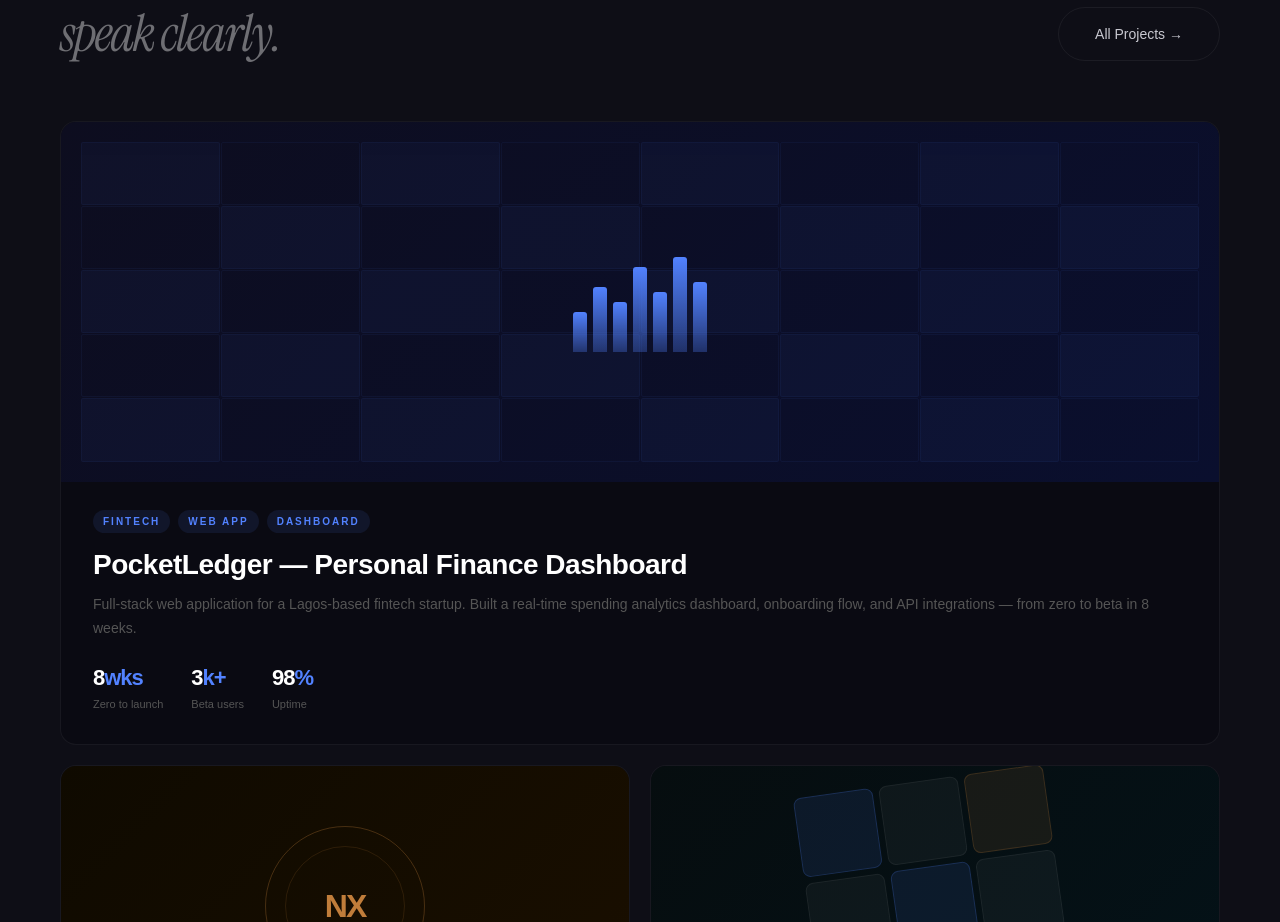
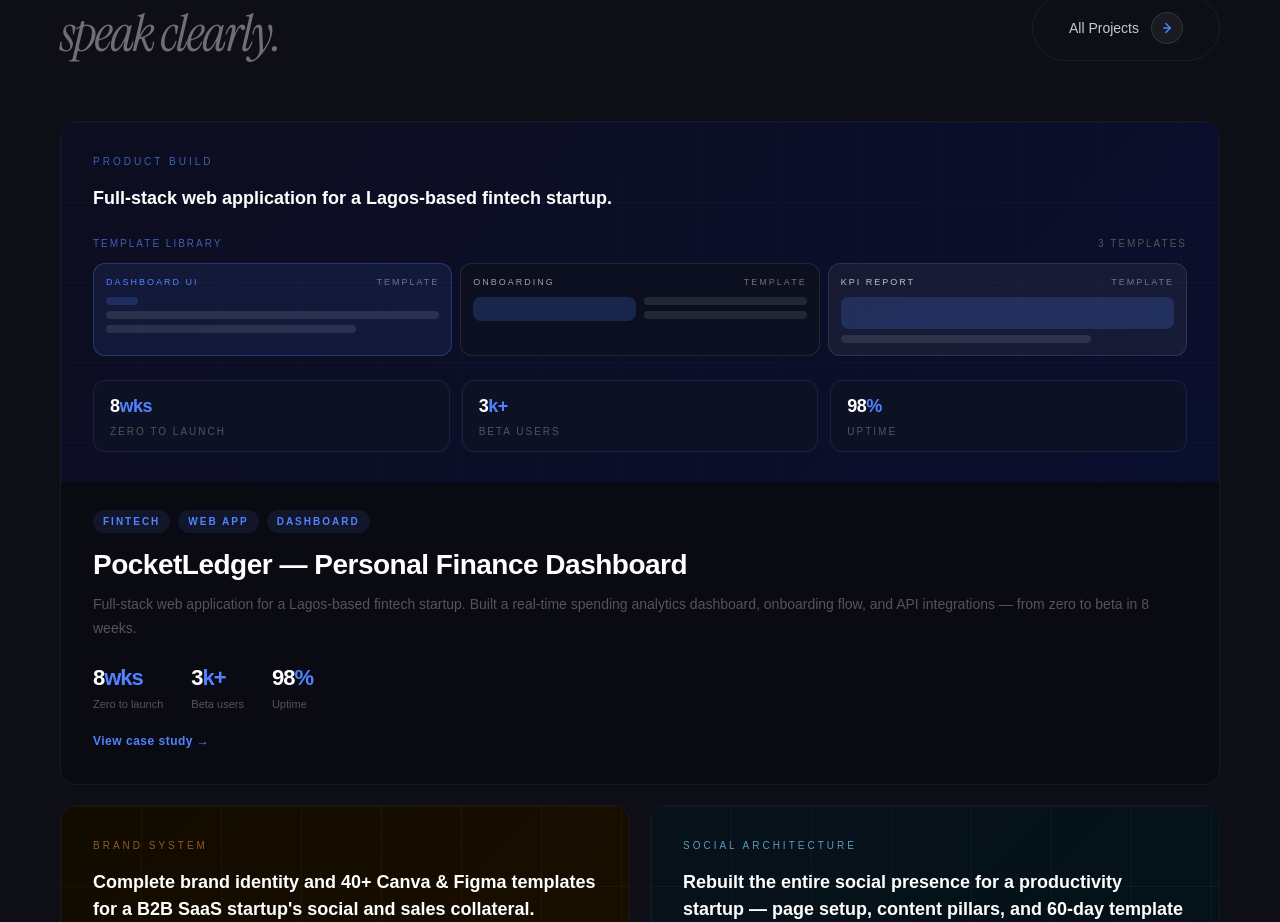
Before and after one commit to LivinginPixel/living-in-pixel, a Next.js app: page / in a window 1280 px wide. Shown: the part 1878-2800 px from the top of the page. Built offline with nearby package versions, Linux system fonts and the light colour scheme; no server answers; a web font is replaced by a local one.

Commit message:
fixed cursor not appearing properly on projects page.
Refactored cursor

```diff
--- /dev/null
+++ b/src/components/navigation/GlobalCursor.tsx
@@ -0,0 +1,22 @@
+'use client';
+
+import { CustomCursor } from '../../features/landing/components/CustomCursor';
+import { useCustomCursor } from '../../features/landing/hooks';
+
+type GlobalCursorProps = Readonly<{
+  enabled?: boolean;
+}>;
+
+const DEFAULT_CURSOR_STATE = {
+  enabled: true
+} as const;
+
+export const GlobalCursor = ({ enabled = DEFAULT_CURSOR_STATE.enabled }: GlobalCursorProps) => {
+  useCustomCursor();
+
+  if (!enabled) {
+    return null;
+  }
+
+  return <CustomCursor />;
+};
--- a/src/features/landing/LandingPage.tsx
+++ b/src/features/landing/LandingPage.tsx
@@ -1,10 +1,9 @@
 'use client';
 
 import { caseStudies, contactEmail, marqueeItems, navLinks, processSteps, services, testimonials } from './data';
-import { useCustomCursor, useNavBlur, useRevealOnScroll } from './hooks';
+import { useNavBlur, useRevealOnScroll } from './hooks';
 import {
   ContactSection,
-  CustomCursor,
   HeroSection,
   MarqueeStrip,
   NavBar,
@@ -16,13 +15,11 @@
 } from './components';
 
 export function LandingPage() {
-  useCustomCursor();
   useRevealOnScroll();
   useNavBlur();
 
   return (
     <main className="relative">
-      <CustomCursor />
       <NavBar links={navLinks} />
       <HeroSection />
       <MarqueeStrip items={marqueeItems} />
--- a/src/features/landing/components/HeroSection.tsx
+++ b/src/features/landing/components/HeroSection.tsx
@@ -1,3 +1,7 @@
+const HERO_TYPE = {
+  subline: 'font-serif text-white/40'
+} as const;
+
 export function HeroSection() {
   return (
     <section className="relative flex min-h-screen flex-col items-center justify-center overflow-hidden px-10 pb-[100px] pt-[160px] text-center lg:px-10">
@@ -10,16 +14,16 @@
       </div>
 
       <h1 className="animate-fadeUp font-display text-[clamp(48px,8vw,100px)] font-black leading-[0.95] tracking-[-3px] text-white opacity-0 [animation-delay:0.15s]">
-        We build
+        Software That
         <br />
-        <em className="not-italic text-lipBlue">digital</em> brands
+        <em className="not-italic text-lipBlue">Helps Businesses</em>
         <br />
-        <span className="font-[300] text-white/40">that convert.</span>
+        <span className="font-[300] text-white/40">0perate Smarter.</span>
       </h1>
 
       <p className="animate-fadeUp mt-4 max-w-[520px] text-[clamp(15px,2vw,18px)] leading-[1.7] text-muted opacity-0 [animation-delay:0.3s]">
-        Software engineering, social media architecture, and branded systems — built for founders
-        who can&apos;t afford to look amateur.
+        Custom software, business websites, and automation systems designed to
+        simplify operations and accelerate growth.
       </p>
 
       <div className="mt-[50px] flex animate-fadeUp flex-wrap justify-center gap-4 opacity-0 [animation-delay:0.45s]">
@@ -38,7 +42,9 @@
       </div>
 
       <div className="absolute bottom-10 left-1/2 flex -translate-x-1/2 animate-fadeUp flex-col items-center gap-2 opacity-0 [animation-delay:0.8s]">
-        <span className="text-[10px] uppercase tracking-[3px] text-muted">Scroll</span>
+        <span className="text-[10px] uppercase tracking-[3px] text-muted">
+          Scroll
+        </span>
         <div className="h-10 w-px animate-scrollPulse bg-[linear-gradient(to_bottom,#5282ff,transparent)]" />
       </div>
     </section>
--- a/src/features/landing/components/WorkSection.tsx
+++ b/src/features/landing/components/WorkSection.tsx
@@ -1,126 +1,315 @@
-import type { CaseStudy } from '../../../lib/types';
+import Link from "next/link";
+import { DirectionalLink } from "../../../components/navigation/DirectionalLink";
+import type { CaseMetric, CaseStudy } from "../../../lib/types";
 
 interface WorkSectionProps {
   caseStudies: CaseStudy[];
 }
 
-type CaseVisualVariant = 'fintech' | 'brand' | 'social';
+type CaseVisualVariant = "fintech" | "brand" | "social";
 
-const fintechBars = [40, 65, 50, 85, 60, 95, 70];
-const socialPosts: Array<'default' | 'accent' | 'accent2'> = [
-  'accent',
-  'default',
-  'accent2',
-  'default',
-  'accent',
-  'default',
-  'accent2',
-  'accent',
-  'default'
-];
+type NonEmptyArray<T> = readonly [T, ...T[]];
 
-function getCaseVisualVariant(caseStudy: CaseStudy): CaseVisualVariant {
-  if (caseStudy.tags.includes('Fintech')) {
-    return 'fintech';
+type ReadonlyRecord<K extends PropertyKey, V> = Readonly<Record<K, V>>;
+
+type VariantTheme = Readonly<{
+  background: string;
+  accent: string;
+  accentSoft: string;
+  chip: string;
+  panel: string;
+  grid: string;
+}>;
+
+type VariantTagMap = ReadonlyRecord<CaseVisualVariant, readonly string[]>;
+
+type TemplateTone = "primary" | "secondary" | "neutral";
+
+type TemplateLayout = "stack" | "split" | "media";
+
+type TemplateToken = Readonly<{
+  title: string;
+  layout: TemplateLayout;
+  tone: TemplateTone;
+}>;
+
+type TemplateDeckMap = ReadonlyRecord<
+  CaseVisualVariant,
+  NonEmptyArray<TemplateToken>
+>;
+
+type TemplateToneStyles = ReadonlyRecord<TemplateTone, string>;
+
+type TemplateAccentMap = ReadonlyRecord<CaseVisualVariant, string>;
+
+const VARIANT_TAGS = {
+  fintech: ["Fintech"],
+  brand: ["Branding"],
+  social: ["Social Media", "Strategy"],
+} as const satisfies VariantTagMap;
+
+const VARIANT_LABELS = {
+  fintech: "Product Build",
+  brand: "Brand System",
+  social: "Social Architecture",
+} as const satisfies ReadonlyRecord<CaseVisualVariant, string>;
+
+const VARIANT_THEMES = {
+  fintech: {
+    background: "bg-[linear-gradient(135deg,#0d0d1f_0%,#0a0f2e_100%)]",
+    accent: "text-lipBlue",
+    accentSoft: "text-lipBlue/70",
+    chip: "bg-lipBlue/10 text-lipBlue",
+    panel: "border border-lipBlue/15 bg-[#0c1224]",
+    grid: "bg-[linear-gradient(rgba(82,130,255,0.12)_1px,transparent_1px),linear-gradient(90deg,rgba(82,130,255,0.12)_1px,transparent_1px)] bg-[length:80px_80px] opacity-40",
+  },
+  brand: {
+    background: "bg-[linear-gradient(135deg,#120b00_0%,#1a0f00_100%)]",
+    accent: "text-[#c07d3a]",
+    accentSoft: "text-[#c07d3a]/70",
+    chip: "bg-[#c07d3a]/10 text-[#c07d3a]",
+    panel: "border border-[#c07d3a]/20 bg-[#1a120a]",
+    grid: "bg-[linear-gradient(rgba(192,125,58,0.18)_1px,transparent_1px),linear-gradient(90deg,rgba(192,125,58,0.18)_1px,transparent_1px)] bg-[length:80px_80px] opacity-40",
+  },
+  social: {
+    background: "bg-[linear-gradient(135deg,#07111a_0%,#041218_100%)]",
+    accent: "text-[#7fd5ff]",
+    accentSoft: "text-[#7fd5ff]/70",
+    chip: "bg-[#7fd5ff]/10 text-[#7fd5ff]",
+    panel: "border border-[#7fd5ff]/15 bg-[#0a1622]",
+    grid: "bg-[linear-gradient(rgba(127,213,255,0.14)_1px,transparent_1px),linear-gradient(90deg,rgba(127,213,255,0.14)_1px,transparent_1px)] bg-[length:80px_80px] opacity-40",
+  },
+} as const satisfies ReadonlyRecord<CaseVisualVariant, VariantTheme>;
+
+const TEMPLATE_DECKS = {
+  fintech: [
+    { title: "Dashboard UI", tone: "primary", layout: "stack" },
+    { title: "Onboarding", tone: "neutral", layout: "split" },
+    { title: "KPI Report", tone: "secondary", layout: "media" },
+  ],
+  brand: [
+    { title: "Pitch Deck", tone: "primary", layout: "media" },
+    { title: "Brand Book", tone: "secondary", layout: "stack" },
+    { title: "Sales Sheet", tone: "neutral", layout: "split" },
+  ],
+  social: [
+    { title: "IG Carousel", tone: "primary", layout: "split" },
+    { title: "LinkedIn Post", tone: "secondary", layout: "stack" },
+    { title: "Video Cover", tone: "neutral", layout: "media" },
+  ],
+} as const satisfies TemplateDeckMap;
+
+const TEMPLATE_TONE_STYLES: TemplateToneStyles = {
+  primary: "border-lipBlue/30 bg-lipBlue/10 text-lipBlue",
+  secondary: "border-white/10 bg-white/5 text-white/70",
+  neutral: "border-white/10 bg-[#0b0f1f] text-white/60",
+} as const;
+
+const TEMPLATE_ACCENTS: TemplateAccentMap = {
+  fintech: "bg-lipBlue/20",
+  brand: "bg-[#c07d3a]/25",
+  social: "bg-[#7fd5ff]/25",
+} as const;
+
+const isNonEmptyArray = <T,>(items: readonly T[]): items is NonEmptyArray<T> =>
+  items.length > 0;
+
+const take = <T,>(items: readonly T[], count: number): readonly T[] =>
+  items.slice(0, count);
+
+const truncate = <T extends string>(value: T, max = 120): string =>
+  value.length <= max ? value : `${value.slice(0, max).trim()}...`;
+
+const firstSentence = <T extends string>(value: T): string => {
+  const trimmed = value.trim();
+  const boundary = trimmed.indexOf(". ");
+  return boundary === -1 ? trimmed : trimmed.slice(0, boundary + 1);
+};
+
+const summarize = (description: string): string =>
+  truncate(firstSentence(description), 120);
+
+const getCaseVisualVariant = (caseStudy: CaseStudy): CaseVisualVariant => {
+  const entries = Object.entries(VARIANT_TAGS) as Array<
+    [CaseVisualVariant, readonly string[]]
+  >;
+  const match = entries.find(([, tags]) =>
+    tags.some((tag) => caseStudy.tags.includes(tag)),
+  );
+  return match?.[0] ?? "social";
+};
+
+const resolveMetrics = (
+  metrics: readonly CaseMetric[] | undefined,
+  fallback: NonEmptyArray<CaseMetric>,
+): NonEmptyArray<CaseMetric> => {
+  if (metrics && isNonEmptyArray(metrics)) {
+    return metrics;
   }
 
-  if (caseStudy.tags.includes('Branding')) {
-    return 'brand';
-  }
+  return fallback;
+};
 
-  return 'social';
-}
+type TemplateCardProps = Readonly<{
+  token: TemplateToken;
+  variant: CaseVisualVariant;
+}>;
 
-function FintechVisual() {
+const TemplateCard = ({ token, variant }: TemplateCardProps) => {
+  const accent = TEMPLATE_ACCENTS[variant];
+
   return (
-    <>
-      <div className="absolute inset-0 grid grid-cols-8 grid-rows-5 gap-px p-5 opacity-30">
-        {Array.from({ length: 40 }, (_, index) => {
-          const row = Math.floor(index / 8);
-          const col = index % 8;
-          const lit = (row + col) % 2 === 0;
-
-          return (
-            <div
-              key={index}
-              className={`rounded-[2px] border border-lipBlue/20 ${lit ? 'bg-lipBlue/15' : ''}`}
-            />
-          );
-        })}
+    <div
+      className={`flex flex-col gap-2 rounded-xl border px-3 py-3 ${TEMPLATE_TONE_STYLES[token.tone]}`}
+    >
+      <div className="flex items-center justify-between text-[9px] uppercase tracking-[2px]">
+        <span>{token.title}</span>
+        <span className="text-white/40">Template</span>
       </div>
-
-      <div className="relative z-[2] flex h-[100px] items-end gap-1.5">
-        {fintechBars.map((height, index) => (
-          <div
-            key={height}
-            style={{ height: `${height}px`, animationDelay: `${(index + 1) * 0.1}s` }}
-            className="w-[14px] origin-bottom rounded-t-[3px] bg-[linear-gradient(to_top,rgba(82,130,255,0.3),#5282ff)] animate-[barGrow_1.5s_ease_both]"
-          />
-        ))}
+      <div className="space-y-1.5">
+        {token.layout === "stack" ? (
+          <>
+            <span className={`block h-2 w-8 rounded-full ${accent}`} />
+            <span className="block h-2 w-full rounded-full bg-white/10" />
+            <span className="block h-2 w-3/4 rounded-full bg-white/10" />
+          </>
+        ) : null}
+        {token.layout === "split" ? (
+          <div className="grid grid-cols-2 gap-2">
+            <span className={`block h-6 rounded-lg ${accent}`} />
+            <div className="space-y-1.5">
+              <span className="block h-2 rounded-full bg-white/10" />
+              <span className="block h-2 rounded-full bg-white/10" />
+            </div>
+          </div>
+        ) : null}
+        {token.layout === "media" ? (
+          <>
+            <span className={`block h-8 rounded-lg ${accent}`} />
+            <span className="block h-2 w-3/4 rounded-full bg-white/10" />
+          </>
+        ) : null}
       </div>
-    </>
-  );
-}
-
-function BrandVisual() {
-  return (
-    <div className="relative flex h-40 w-40 items-center justify-center rounded-full border border-[rgba(192,125,58,0.3)]">
-      <div className="absolute h-[120px] w-[120px] rounded-full border border-[rgba(192,125,58,0.15)]" />
-      <div className="font-display text-[32px] font-black tracking-[-2px] text-[#c07d3a]">NX</div>
     </div>
   );
-}
+};
 
-function SocialVisual() {
-  return (
-    <div className="grid grid-cols-3 gap-1.5 -rotate-[8deg]">
-      {socialPosts.map((variant, index) => (
-        <div
-          key={`${variant}-${index}`}
-          className={`h-20 w-20 rounded-lg border ${
-            variant === 'accent'
-              ? 'border-lipBlue/20 bg-lipBlue/10'
-              : variant === 'accent2'
-                ? 'border-[#c07d3a]/20 bg-[#c07d3a]/10'
-                : 'border-white/[0.06] bg-white/[0.04]'
-          }`}
-        />
+type TemplateDeckProps = Readonly<{
+  variant: CaseVisualVariant;
+  templates: NonEmptyArray<TemplateToken>;
+}>;
+
+const TemplateDeck = ({ variant, templates }: TemplateDeckProps) => (
+  <div className="space-y-3">
+    <div className="flex items-center justify-between">
+      <span
+        className={`text-[10px] uppercase tracking-[2px] ${VARIANT_THEMES[variant].accentSoft}`}
+      >
+        Template Library
+      </span>
+      <span className="text-[10px] uppercase tracking-[2px] text-muted">
+        {templates.length} templates
+      </span>
+    </div>
+    <div className="grid grid-cols-3 gap-2">
+      {templates.map((token) => (
+        <TemplateCard key={token.title} token={token} variant={variant} />
       ))}
     </div>
-  );
-}
+  </div>
+);
 
-function CaseVisual({ variant, featured }: { variant: CaseVisualVariant; featured: boolean }) {
+type CaseVisualProps = Readonly<{
+  caseStudy: CaseStudy;
+  featured?: boolean;
+}>;
+
+const FALLBACK_METRICS = {
+  fintech: [
+    { value: "99", suffix: "%", label: "Uptime" },
+    { value: "8", suffix: "wks", label: "Launch window" },
+    { value: "3", suffix: "k+", label: "Beta users" },
+  ],
+  brand: [
+    { value: "40", suffix: "+", label: "Templates" },
+    { value: "2", suffix: "x", label: "Engagement" },
+    { value: "6", suffix: "wks", label: "Delivery" },
+  ],
+  social: [
+    { value: "4", suffix: "x", label: "Growth" },
+    { value: "60", label: "Templates" },
+    { value: "8", suffix: "wks", label: "Sprint" },
+  ],
+} as const satisfies ReadonlyRecord<
+  CaseVisualVariant,
+  NonEmptyArray<CaseMetric>
+>;
+
+const CaseVisual = ({ caseStudy, featured = false }: CaseVisualProps) => {
+  const variant = getCaseVisualVariant(caseStudy);
+  const theme = VARIANT_THEMES[variant];
+  const metrics = resolveMetrics(caseStudy.metrics, FALLBACK_METRICS[variant]);
+  const templates = TEMPLATE_DECKS[variant];
+
   return (
     <div
       className={`relative flex items-center justify-center overflow-hidden ${
-        featured ? 'h-[360px]' : 'h-[280px]'
-      } ${
-        variant === 'fintech'
-          ? 'bg-[linear-gradient(135deg,#0d0d1f_0%,#0a0f2e_100%)]'
-          : variant === 'brand'
-            ? 'bg-[linear-gradient(135deg,#0f0a00_0%,#1a0f00_100%)]'
-            : 'bg-[linear-gradient(135deg,#060d0f_0%,#041218_100%)]'
+        featured ? "h-[360px]" : "h-[280px]"
+      } ${theme.background}`}
+    >
+      <div className={`pointer-events-none absolute inset-0 ${theme.grid}`} />
+      <div className="relative z-[1] flex h-full w-full flex-col justify-between gap-6 p-8">
+        <div className="space-y-4">
+          <div
+            className={`text-[10px] uppercase tracking-[3px] ${theme.accentSoft}`}
+          >
+            {VARIANT_LABELS[variant]}
+          </div>
+          <div className="text-[18px] font-bold text-white">
+            {summarize(caseStudy.description)}
+          </div>
+        </div>
+        <TemplateDeck variant={variant} templates={templates} />
+        <div className="grid grid-cols-3 gap-3">
+          {take(metrics, 3).map((metric) => (
+            <div
+              key={metric.label}
+              className={`rounded-xl px-4 py-3 ${theme.panel}`}
+            >
+              <div className="font-display text-[18px] font-black tracking-[-0.5px] text-white">
+                {metric.value}
+                {metric.suffix ? (
+                  <em className={`not-italic ${theme.accent}`}>
+                    {metric.suffix}
+                  </em>
+                ) : null}
+              </div>
+              <div className="mt-1 text-[10px] uppercase tracking-[2px] text-muted">
+                {metric.label}
+              </div>
+            </div>
+          ))}
+        </div>
+      </div>
+    </div>
+  );
+};
+
+function CaseCard({
+  caseStudy,
+  featured = false,
+}: {
+  caseStudy: CaseStudy;
+  featured?: boolean;
+}) {
+  return (
+    <Link
+      href={`/projects/${caseStudy.slug}`}
+      className={`reveal group block overflow-hidden rounded-2xl border border-white/[0.06] bg-[#0a0a12] transition-[transform,border-color] duration-300 hover:-translate-y-1.5 hover:border-lipBlue/25 ${
+        featured ? "min-[901px]:col-span-2" : ""
       }`}
     >
-      {variant === 'fintech' ? <FintechVisual /> : null}
-      {variant === 'brand' ? <BrandVisual /> : null}
-      {variant === 'social' ? <SocialVisual /> : null}
-    </div>
-  );
-}
-
-function CaseCard({ caseStudy, featured = false }: { caseStudy: CaseStudy; featured?: boolean }) {
-  const visualVariant = getCaseVisualVariant(caseStudy);
-
-  return (
-    <a
-      href="#"
-      className={`reveal block overflow-hidden rounded-2xl border border-white/[0.06] bg-[#0a0a12] transition-[transform,border-color] duration-300 hover:-translate-y-1.5 hover:border-lipBlue/25 ${
-        featured ? 'min-[901px]:col-span-2' : ''
-      }`}
-    >
-      <CaseVisual variant={visualVariant} featured={featured} />
+      <CaseVisual caseStudy={caseStudy} featured={featured} />
 
       <div className="px-8 pb-8 pt-7">
         <div className="mb-[14px] flex flex-wrap gap-2">
@@ -136,13 +325,15 @@
 
         <h3
           className={`font-display font-bold leading-[1.3] tracking-[-0.5px] text-white ${
-            featured ? 'text-[28px]' : 'text-[20px]'
+            featured ? "text-[28px]" : "text-[20px]"
           }`}
         >
           {caseStudy.title}
         </h3>
 
-        <p className="mb-5 mt-[10px] text-[14px] leading-[1.7] text-muted">{caseStudy.description}</p>
+        <p className="mb-5 mt-[10px] text-[14px] leading-[1.7] text-muted">
+          {caseStudy.description}
+        </p>
 
         {caseStudy.metrics ? (
           <div className="flex flex-wrap gap-7">
@@ -150,15 +341,23 @@
               <div key={metric.label}>
                 <div className="font-display text-[22px] font-black tracking-[-1px] text-white">
                   {metric.value}
-                  {metric.suffix ? <em className="not-italic text-lipBlue">{metric.suffix}</em> : null}
+                  {metric.suffix ? (
+                    <em className="not-italic text-lipBlue">{metric.suffix}</em>
+                  ) : null}
                 </div>
-                <div className="mt-0.5 text-[11px] text-muted">{metric.label}</div>
+                <div className="mt-0.5 text-[11px] text-muted">
+                  {metric.label}
+                </div>
               </div>
             ))}
           </div>
         ) : null}
+
+        <span className="mt-5 inline-flex items-center gap-2 text-[12px] font-bold tracking-[0.5px] text-lipBlue transition-[gap] duration-200 group-hover:gap-[14px]">
+          View case study &rarr;
+        </span>
       </div>
-    </a>
+    </Link>
   );
 }
 
@@ -180,22 +379,26 @@
             <h2 className="reveal font-display text-[clamp(32px,4vw,52px)] font-black leading-[1.05] tracking-[-2px] text-white">
               Results that
               <br />
-              <em className="font-serif font-normal italic text-white/40">speak clearly.</em>
+              <em className="font-serif font-normal italic text-white/40">
+                speak clearly.
+              </em>
             </h2>
           </div>
 
-          <a
-            href="#"
-            className="reveal self-end rounded-full border border-white/[0.06] px-9 py-4 text-sm text-textMain transition-[border-color,color] duration-200 hover:border-white/20 hover:text-white"
-          >
-            All Projects →
-          </a>
+          <DirectionalLink
+            href="/projects"
+            label="All Projects"
+            direction="forward"
+            variant="pill"
+            size="sm"
+            className="reveal self-end"
+          />
         </div>
 
         <div className="grid gap-5 min-[901px]:grid-cols-2">
           {featuredCase ? <CaseCard caseStudy={featuredCase} featured /> : null}
           {regularCases.map((item) => (
-            <CaseCard key={item.title} caseStudy={item} />
+            <CaseCard key={item.slug} caseStudy={item} />
           ))}
         </div>
       </div>
```
